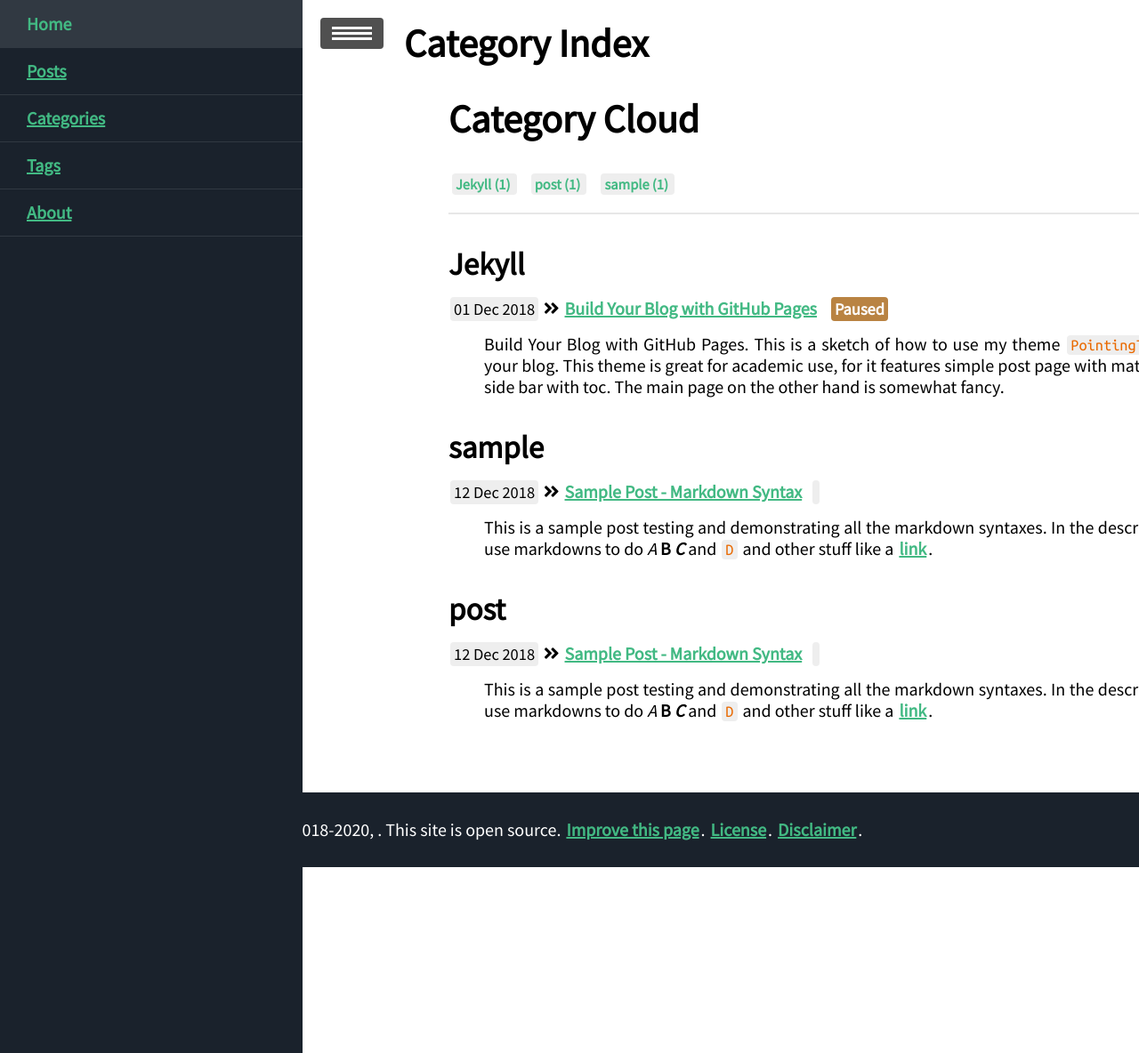
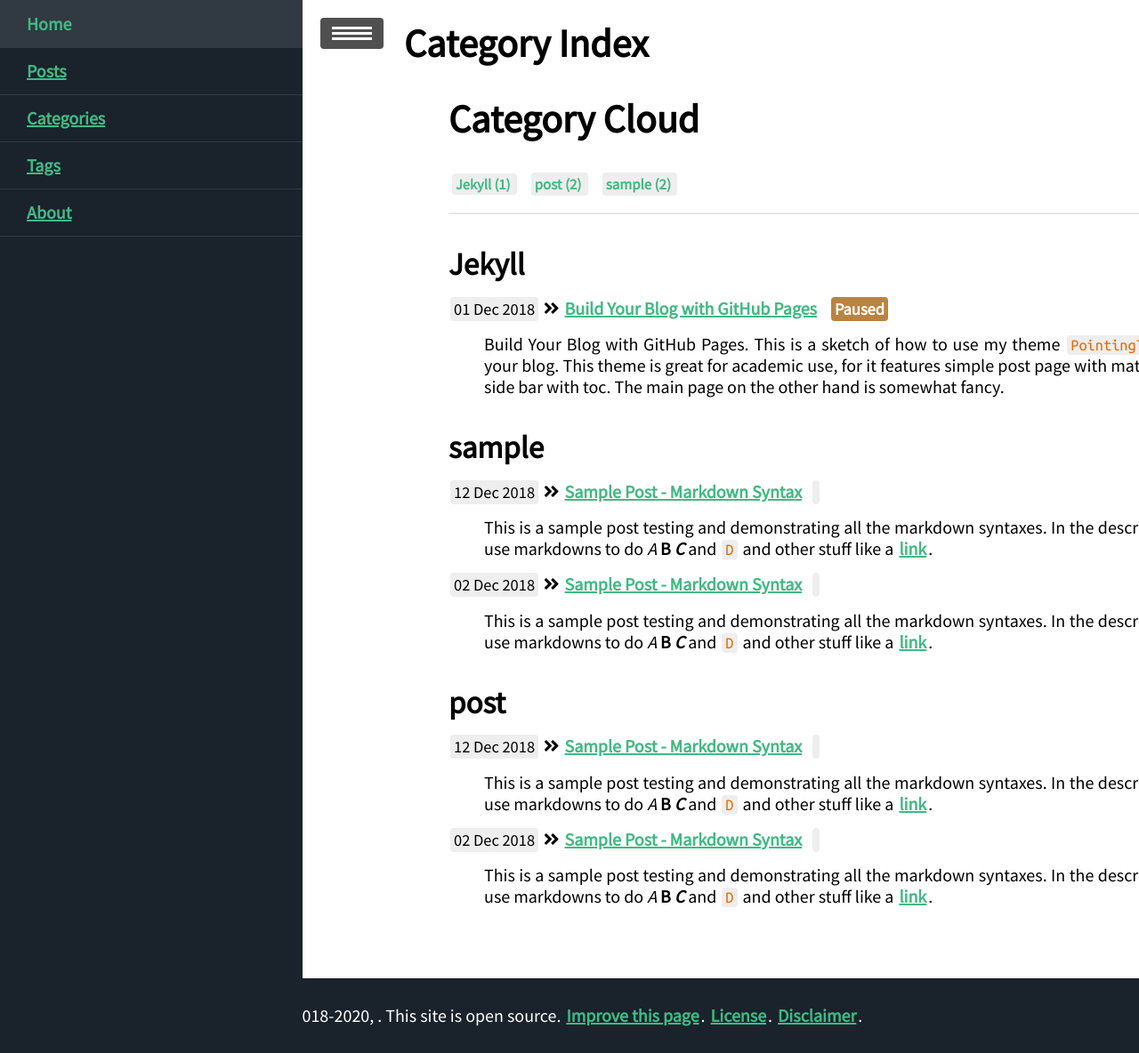
Before and after one commit to Hummmm/hummmm.github.io, a Jekyll site: the page built from blog/categories.html, in a window 1280 px wide and 1184 px high. Shown: the whole window at 89% size. Built offline with Jekyll 4.4.1, drawn with Linux system fonts in a browser that asks for light colours; nearby versions of some CDN libraries; some of the changed lines change nothing that is shown.

Commit message:
apply post

````diff
--- /dev/null
+++ b/_posts/2018-12-02-s.md
@@ -0,0 +1,275 @@
+---
+title: Sample Post - Markdown Syntax
+commentable: flase
+Edit: 2018-11-14
+mathjax: true
+mermaid: true
+tags: tag1 tag2 tag3
+categories: sample post
+description: This is a sample post testing and demonstrating all the markdown syntaxes. In the description you can also use markdowns to do *A* **B** ***C*** and `D` and other stuff like a [link](https://yk-liu.github.io).
+---
+
+This page's comment is disabled, scroll down to see.
+
+# Careful!
+
+Don't use `[]` in YAML front matter.
+
+Use `\newline` instead of `\\` in inline math.
+
+`\substack` is a very useful command.
+
+`<img src="" width=80%>` will be rendered by typora but Jekyll only renders `<img src="" width="80%">`
+
+Display math must have extra black lines above and below like this.
+
+```markdown
+some normal text
+
+$$
+E=mc^2
+$$
+
+Some more text
+```
+
+{% raw %}
+
+do not use `{{` anywhere in your math. use `{ {` instead. Jekyll will parse that as liquid tags
+
+do not use `x_1` in inline math, write that as `x _ 1`. Jekyll will parse that as italic.
+
+{% endraw %}
+
+# Highlights
+
+*This is italic.* **This is Bold**. * If asterisk is surrounded by spaces, it is not parsed. *
+
+_This is also italic._ __This is also Bold__. _ If underscore is surrounded by spaces, it is not parsed. _
+
+~~This is strike through~~.
+
+There is no underline in markdown. You can use html tags <u>like this to underline.</u>
+
+`This is a code block`.
+
+[This is an external link](https://bit.ly). "https://" is important. This is an internal [link](#this-is-a-h2). Internal links are all lowercase with space replaced by hyphens "-".
+
+You can mix them like [*this*](https://bit.ly), [`this`](https://bit.ly), **[this](https://bit.ly)**, but not like `[this](https://bit.ly)`.
+
+# Blocks
+
+> This is a quote block
+>
+> > This is a quote block in side another
+
+```python
+ import numpy as np
+ print("""This is a python code fence""")
+```
+
+```fortran
+ "This is a fortran code fence"
+ implicit none
+```
+
+```
+ This is a simple code fence. You can use it to display text. The fonts are mono spaced.
+```
+
+You can mix them as well, like
+
+> ```
+>  This
+> ```
+
+# Other Elements
+
+This is horizontal line
+
+------
+
+# Math Blocks
+
+This is inline math $\sum_{i=1}^{N} i $. This is display math.
+$$
+\sum_{i=1}^{N} i
+$$
+The extra empty line matters, or you will end up with
+$$
+\sum_{i=1}^{N} i
+$$
+[Mathjax](http://docs.mathjax.org/en/latest/tex.html) syntax is like latex. You cannot use `\usepackge`, but you can use `\newcommand` like this
+$$
+\newcommand{\NewOp}[2]{\lbrace{#1}\mid \otimes{#2}\rbrace}
+$$
+And `\NewOp` will be available in all later math blocks, whether inline $\NewOp{x}{y}$ or display
+$$
+\NewOp{x}{y}
+$$
+Be **very careful** with the vertical bar symbol and underscore in math. If you use it like $|x|\ge 0$, $|0|=0$, or like $\lbrace x | x\gt 0\rbrace$, you will get a bunch of gibberish.
+
+Use `\vert` in $\vert x\vert\ge 0$, $\vert 0\vert=0$. Use `\mid` in $\lbrace x \mid x\gt 0$ instead.
+
+Also using underscores like this $x_1$, $x_2$, $x_{c_2}^{c_3}$, with $y_{c_2}^{c_3}$, will be processed as _this_.
+
+Wrap underscores with whitespaces like this $x _ 1$, $x _ 2$, $x _ {c _ 2}^{c _ 3}$, with $y _ {c _ 2}^{c _ 3 }$.
+
+# Images
+
+Markdown uses `![caption](link)` to reference pictures, caption is optional. You cannot control the size.
+
+![caption](https://raw.githubusercontent.com/yk-liu/yk-liu.github.io/master/_posts/2018-11-01-Introduction-to-Homology/assets/triangles.png)
+
+So I prefer using HTML tags like this:
+
+<img src="https://raw.githubusercontent.com/yk-liu/yk-liu.github.io/master/_posts/2018-11-01-Introduction-to-Homology/assets/triangles.png" width="30%">
+
+# Lists
+
+- This is unordered list
+  - sub item
+    - subsub item
+      - subsubsub item
+        - subsubsubsub ...
+
+------
+
+- List can have multiple lines
+
+  like this.
+
+------
+
+1. This ordered list
+   1. sub item
+2. This is as well
+3. It can keep going
+
+------
+
+1. You can avoid numbers like this
+   1. sub item
+1. It keeps going
+1. Blah Blah
+
+
+# mermaid
+
+```mermaid
+
+sequenceDiagram
+    Alice ->> Bob: Hello Bob, how are you?
+    Bob-->>John: How about you John?
+    Bob--x Alice: I am good thanks!
+    Bob-x John: I am good thanks!
+    Note right of John: Bob thinks a long<br/>long time, so long<br/>that the text does<br/>not fit on a row.
+
+    Bob-->Alice: Checking with John...
+    Alice->John: Yes... John, how are you?
+
+```
+
+```mermaid
+
+graph LR
+    A[Square Rect] -- Link text --> B((Circle))
+    A --> C(Round Rect)
+    B --> D{Rhombus}
+    C --> D
+
+```
+
+```mermaid
+
+graph TB
+    sq[Square shape] --> ci((Circle shape))
+
+    subgraph A subgraph
+        od>Odd shape]-- Two line<br/>edge comment --> ro
+        di{Diamond with <br/> line break} -.-> ro(Rounded<br>square<br>shape)
+        di==>ro2(Rounded square shape)
+    end
+
+    %% Notice that no text in shape are added here instead that is appended further down
+    e --> od3>Really long text with linebreak<br>in an Odd shape]
+
+    %% Comments after double percent signs
+    e((Inner / circle<br>and some odd <br>special characters)) --> f(,.?!+-*ز)
+
+    cyr[Cyrillic]-->cyr2((Circle shape Начало));
+
+     classDef green fill:#9f6,stroke:#333,stroke-width:2px;
+     classDef orange fill:#f96,stroke:#333,stroke-width:4px;
+     class sq,e green
+     class di orange
+
+
+```
+
+```mermaid
+sequenceDiagram
+    loop Daily query
+        Alice->>Bob: Hello Bob, how are you?
+        alt is sick
+            Bob->>Alice: Not so good :(
+        else is well
+            Bob->>Alice: Feeling fresh like a daisy
+        end
+
+        opt Extra response
+            Bob->>Alice: Thanks for asking
+        end
+    end
+```
+
+
+# Tables
+
+| This column is left aligned | This column is centered | This column is right aligned |
+| :-------------------------- | :---------------------: | ---------------------------: |
+| 1                           |            4            |                            7 |
+| 2                           |            5            |                            8 |
+| 3                           |            6            |                            9 |
+
+| You can use `![caption](link)` in tables.                    | You can use Math in tables. | You can use `<img src="" width="">` in tables.               |
+| ------------------------------------------------------------ | --------------------------- | ------------------------------------------------------------ |
+| ![caption](https://raw.githubusercontent.com/yk-liu/yk-liu.github.io/master/_posts/2018-11-01-Introduction-to-Homology/assets/triangles.png) | $1+1=2$                     | <img src="https://raw.githubusercontent.com/yk-liu/yk-liu.github.io/master/_posts/2018-11-01-Introduction-to-Homology/assets/triangles.png" width="30%"> |
+
+# Foot Notes
+
+This is a note[^1]. Footnotes can have captions like[^this]. You can reference to the same note multiple times like[^this]. Foot notes can have many other options like[^this-one]. Or just like [^that]. This is a [reference style link][linkid] to a page. And [this][linkid] is also a link. As is [this][] and [that].
+
+# Titles
+
+# This is  h1
+
+## This is  h2
+
+### This is  h3
+
+#### This is  h4
+
+##### This is h5
+
+###### This is h6
+
+# Foot Notes
+
+The Foot notes are like this
+
+[^1]: https://yk-liu.github.io
+[^this]: https://yk-liu.github.io
+[^this-one]:
+
+```
+> Blockquotes can be in a footnote.
+```
+
+```
+    as well as code blocks
+```
+
+[^that]: or, naturally, simple paragraphs.
+
+[linkid]: https://yk-liu.github.io	"Optional Title"
--- a/about/index.md
+++ b/about/index.md
@@ -9,11 +9,9 @@ mathjax: true
 ---
 
 # Me
+My name is Jiali Wang. I am currently both an engineer and a team leader focusing on AR industry. I graduated from Hongkong University, majoring in Computer Science and Mathematics.
 
-
-
-# This Site
-
+As for my current interest, I also accepted a PHD offer from Imperial College London. The project is about visual surgeon, developing novel tools using Augmented Reality (AR) and Virual Reality (VR) technologies, exploring the optimal use within improvement of surgical care. However, I have defered the offer next year.
 
 # Posts
 
@@ -26,42 +24,7 @@ The posts are at different status.
 | Paused    | This post is considered of low priority. I will come back to this post later. |
 | Archived  | This post is outdated and I probably won't update it anymore. |
 
-# Sources
-
-This website uses these sources:
-
-| Module                                                       | Mainly used in                                  | License/ TOS                                                 |
-| ------------------------------------------------------------ | ----------------------------------------------- | ------------------------------------------------------------ |
-| [Particle.js](https://github.com/VincentGarreau/particles.js) | Homepage                                        | [MIT](http://opensource.org/licenses/MIT)                    |
-| [Visitor map](https://clustrmaps.com/)                       | Homepage, footer                                | [TOS](https://clustrmaps.com/legal)                          |
-| [Homepage and color scheme](https://github.com/nrandecker/particle) | Layout @ homepage, color scheme @ all pages     | [MIT](http://opensource.org/licenses/MIT)                    |
-| [List of recent post](https://github.com/mdo/jekyll-snippets/blob/master/posts-list.html) | Homepage, Post index                            | [MIT](http://opensource.org/licenses/MIT)                    |
-| [Search](https://github.com/christian-fei/Simple-Jekyll-Search) | Post index, Tags index                          | [MIT](http://opensource.org/licenses/MIT)                    |
-| [Side bar](https://github.com/poole/lanyon)                  | Post, all pages with these elements             | [MIT](https://github.com/poole/lanyon/blob/master/LICENSE.md) |
-| [Table of content](https://github.com/allejo/jekyll-toc)     | Post                                            | [BSD-3](https://opensource.org/licenses/BSD-3-Clause) or [MIT](http://opensource.org/licenses/MIT) |
-| [Markdown vue theme and color scheme](https://github.com/blinkfox/typora-vue-theme) | Markdown theme @ Post, color scheme @ all pages | [Apache-2.0](http://www.apache.org/licenses/LICENSE-2.0)     |
-| [Tags, Tag cloud, Tag page](https://hyunyoung2.github.io/2016/12/17/Tag_Cloud/) | Post, Post index, Tags index                    | [MIT](http://opensource.org/licenses/MIT), repo [here](https://github.com/hyunyoung2/hyunyoung2.github.io). Tag page inspired by [haixing-hu](https://haixing-hu.github.io/tags.html) |
-| [Font size adjustment](https://codepen.io/robgolbeck/pen/yePRwa) | Post                                            | [MIT](http://opensource.org/licenses/MIT)                    |
-| [comment](https://commentit.io)                              | Post                                            | [APGL-3.0](https://www.gnu.org/licenses/agpl-3.0.html)       |
-| [404 T-rex game](https://github.com/wayou/t-rex-runner)      | 404 page                                        | from [Chromium source code](https://cs.chromium.org/chromium/src/components/neterror/resources/offline.js?q=t-rex+package), [license](https://chromium.googlesource.com/chromium/src.git/+/master/LICENSE) |
-| [Encryption](https://github.com/robinmoisson/staticrypt)     | Secret Pages                                    | [MIT](http://opensource.org/licenses/MIT)                    |
-
-Additional licensing information can be found YOUR WEBSITE LINK.
-
-# The Name
-
-I named this website "A Finger Pointing to the Moon", as in the Buddhism story:
-
-> **佛告阿难。汝等尚以缘心听法。此法亦缘。非得法性。**
->
-> **若复观指以为月体。此人岂唯亡失月轮。亦亡其指。何以故。以所标指为明月故。**
->
-> **岂唯亡指。亦复不识明之与暗。何以故。即以指体。为月明性。明暗二性。无所了故。**
-
-Which has been beautifully put by Bruce Lee:
-
->It's like a finger pointing away to the moon. Don't concentrate on the finger or you will all that heavenly glory.
 
 # Contact
 
-The best way to reach me is via email: $namer$ @ $web.com$
+The best way to reach me is via email: $jiali.wong$ @ $outlook.com$
````
